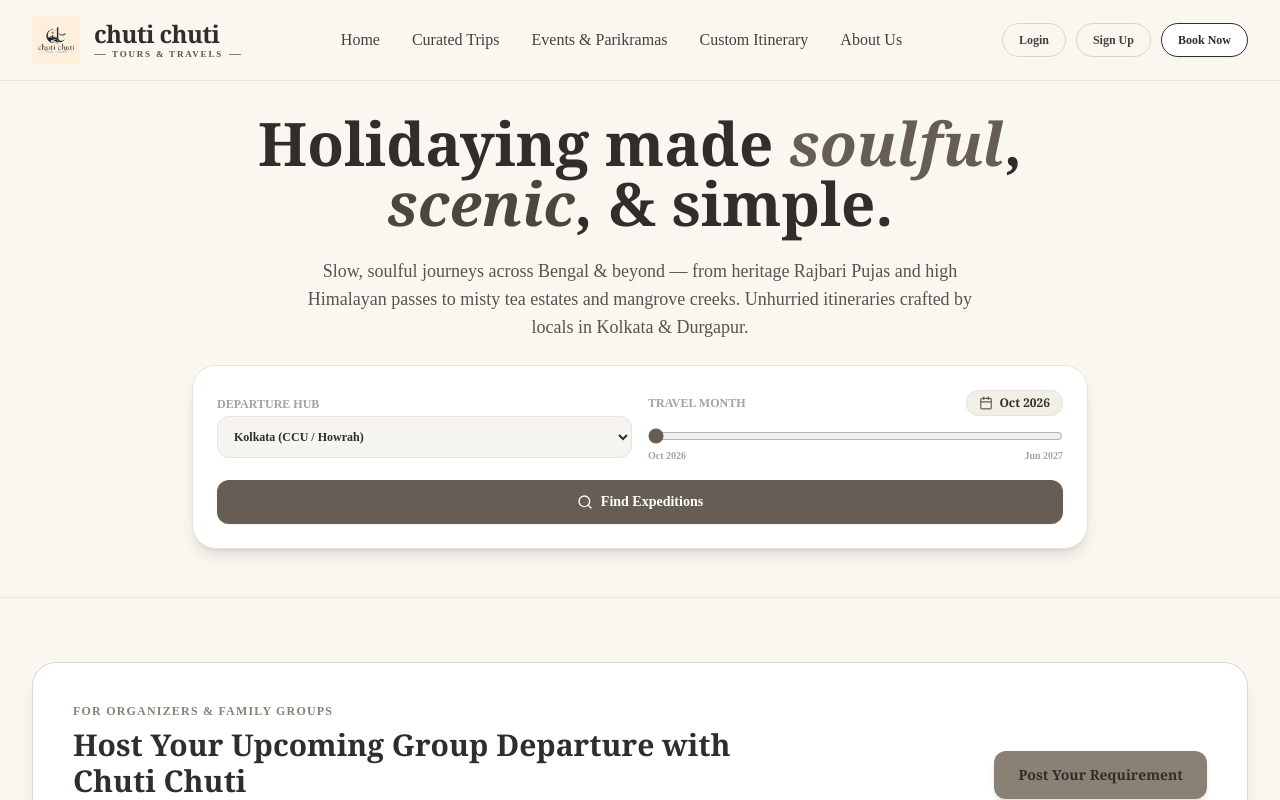
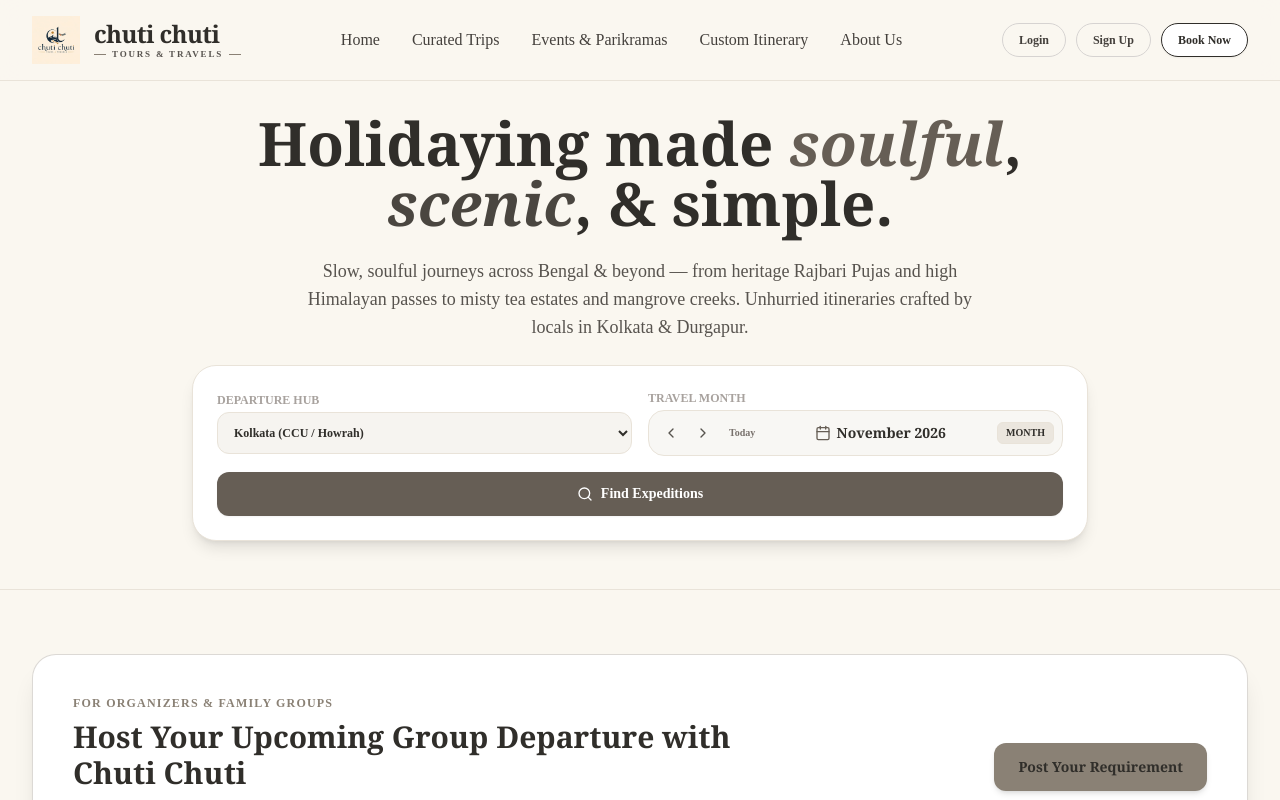
Before and after one commit to Kirigaya707/CCTT-Website, a Next.js app: page / in a window 1280 px wide. Shown: the top 800 px of the page. Built offline with nearby package versions, Linux system fonts and the light colour scheme; no server answers.

Commit message:
Update repo content

```diff
--- a/src/app/page.tsx
+++ b/src/app/page.tsx
@@ -12,6 +12,7 @@ import {
   MapPin,
   Calendar,
   Users,
+  ChevronLeft,
   ChevronRight,
   Star,
   PhoneCall,
@@ -22,20 +23,20 @@ import TourCard from '@/components/TourCard';
 const curatedTours: any[] = [];
 
 const monthsList = [
-  'Oct 2026',
-  'Nov 2026',
-  'Dec 2026',
-  'Jan 2027',
-  'Feb 2027',
-  'Mar 2027',
-  'Apr 2027',
-  'May 2027',
-  'Jun 2027',
+  { month: 'October', year: '2026', label: 'October 2026' },
+  { month: 'November', year: '2026', label: 'November 2026' },
+  { month: 'December', year: '2026', label: 'December 2026' },
+  { month: 'January', year: '2027', label: 'January 2027' },
+  { month: 'February', year: '2027', label: 'February 2027' },
+  { month: 'March', year: '2027', label: 'March 2027' },
+  { month: 'April', year: '2027', label: 'April 2027' },
+  { month: 'May', year: '2027', label: 'May 2027' },
+  { month: 'June', year: '2027', label: 'June 2027' },
 ];
 
 export default function HomePage() {
   const [activeTab, setActiveTab] = useState('All');
-  const [selectedMonthIdx, setSelectedMonthIdx] = useState(0);
+  const [selectedMonthIdx, setSelectedMonthIdx] = useState(1);
 
   return (
     <div className="space-y-16 pb-16">
@@ -64,28 +65,46 @@ export default function HomePage() {
               </div>
 
               <div>
-                <div className="flex justify-between items-center mb-1">
-                  <label className="block text-stone-400 font-semibold uppercase">
-                    Travel Month
-                  </label>
-                  <span className="flex items-center gap-1.5 bg-sand/60 px-3 py-1 rounded-xl text-moss-dark font-bold font-serif text-xs border border-sand">
-                    <Calendar className="w-3.5 h-3.5 text-terracotta" />
-                    {monthsList[selectedMonthIdx]}
+                <label className="block text-stone-400 font-semibold mb-1 uppercase">
+                  Travel Month
+                </label>
+                <div className="bg-sand/30 border border-sand rounded-2xl p-2 flex items-center justify-between">
+                  <div className="flex items-center gap-1">
+                    <button
+                      type="button"
+                      onClick={() => setSelectedMonthIdx((prev) => Math.max(0, prev - 1))}
+                      disabled={selectedMonthIdx === 0}
+                      className="p-1.5 rounded-lg hover:bg-sand/60 disabled:opacity-30 text-stone-600 transition"
+                      aria-label="Previous Month"
+                    >
+                      <ChevronLeft className="w-4 h-4" />
+                    </button>
+                    <button
+                      type="button"
+                      onClick={() => setSelectedMonthIdx((prev) => Math.min(monthsList.length - 1, prev + 1))}
+                      disabled={selectedMonthIdx === monthsList.length - 1}
+                      className="p-1.5 rounded-lg hover:bg-sand/60 disabled:opacity-30 text-stone-600 transition"
+                      aria-label="Next Month"
+                    >
+                      <ChevronRight className="w-4 h-4" />
+                    </button>
+                    <button
+                      type="button"
+                      onClick={() => setSelectedMonthIdx(1)}
+                      className="px-2 py-1 rounded-md text-[10px] font-bold text-stone-500 hover:bg-sand/60 transition"
+                    >
+                      Today
+                    </button>
+                  </div>
+
+                  <div className="flex items-center gap-1.5 font-serif font-bold text-moss-dark text-sm px-2">
+                    <Calendar className="w-4 h-4 text-terracotta" />
+                    <span>{monthsList[selectedMonthIdx].label}</span>
+                  </div>
+
+                  <span className="text-[10px] font-bold text-moss-dark bg-sand/80 px-2 py-0.5 rounded-md uppercase border border-sand">
+                    Month
                   </span>
-                </div>
-                <div className="pt-2">
-                  <input
-                    type="range"
-                    min="0"
-                    max={monthsList.length - 1}
-                    value={selectedMonthIdx}
-                    onChange={(e) => setSelectedMonthIdx(Number(e.target.value))}
-                    className="w-full accent-terracotta cursor-pointer h-2 bg-sand/60 rounded-lg"
-                  />
-                  <div className="flex justify-between text-[10px] text-stone-400 mt-1 font-bold">
-                    <span>{monthsList[0]}</span>
-                    <span>{monthsList[monthsList.length - 1]}</span>
-                  </div>
                 </div>
               </div>
             </div>
```
